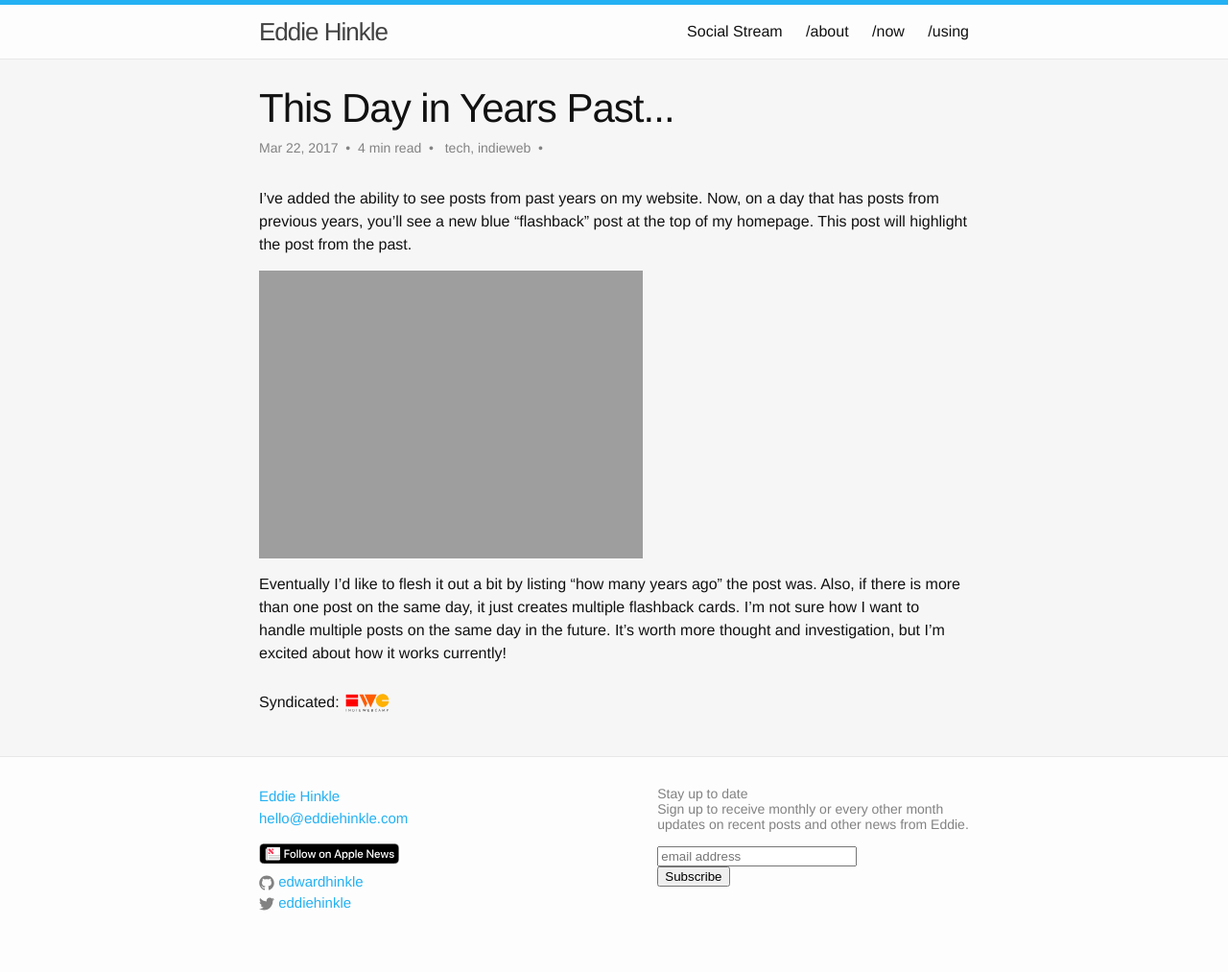
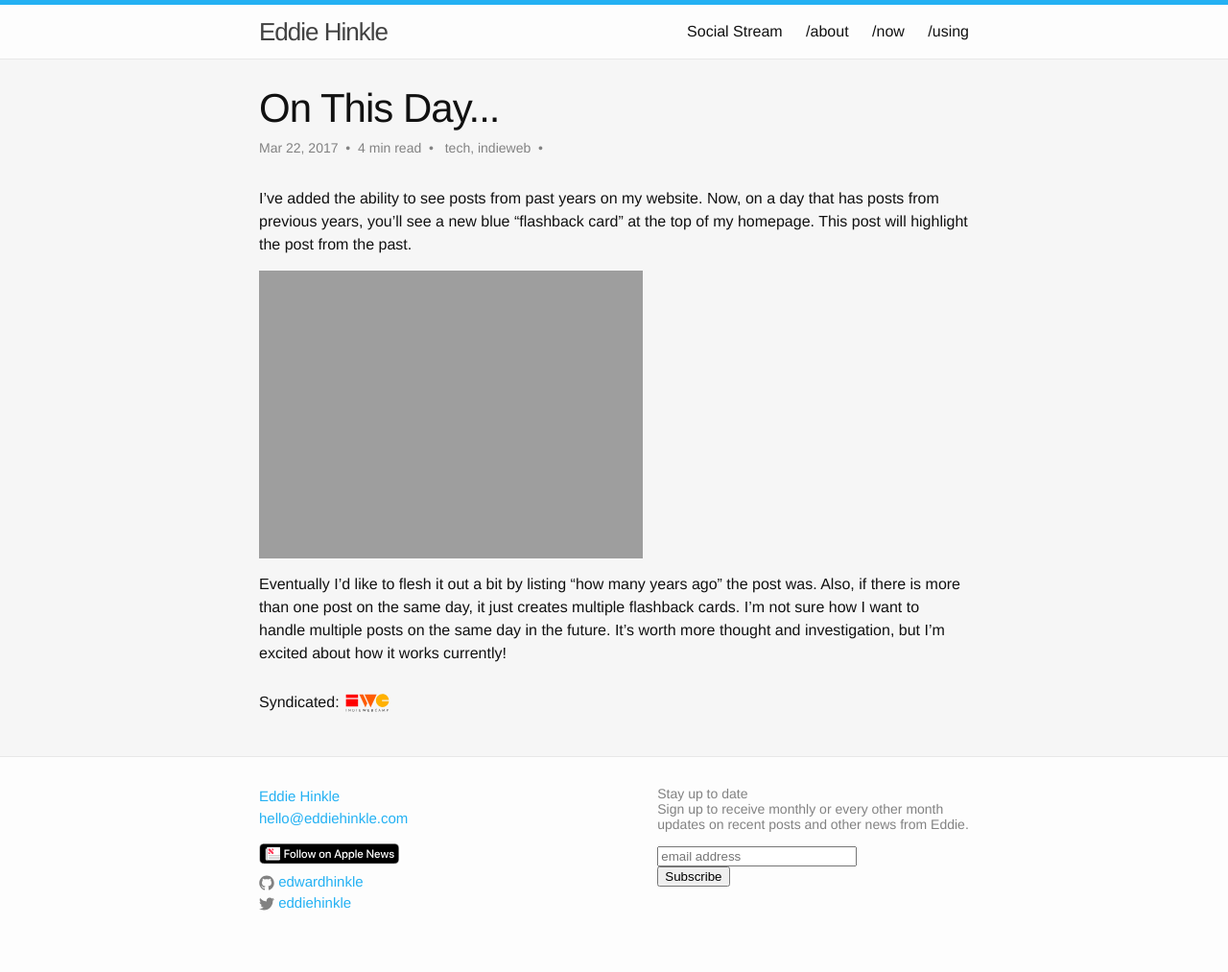
Before and after one commit to EdwardHinkle/eddie-personal, a Jekyll site: the page built from _source/_note/articles/2017-03-22-this-day-in-years-past.md, in a window 1280 px wide. Shown: the whole page at 96% size. Built offline with Jekyll 4.4.1, drawn with Linux system fonts in a browser that asks for light colours; nearby versions of some CDN libraries; comment, search, counter and statistics services are not loaded.

Commit message:
Change to “On This Day”

```diff
--- a/_source/_note/articles/2017-03-22-this-day-in-years-past.md
+++ b/_source/_note/articles/2017-03-22-this-day-in-years-past.md
@@ -1,7 +1,7 @@
 ---
 layout: post
 featured: true
-title:  "This Day in Years Past..."
+title:  "On This Day..."
 date:   2017-03-22 8:00:00 -0500
 type: article
 categories: tech
@@ -13,7 +13,7 @@ syndication:
    image: images/indiewebcamp.svg
    url: https://news.indieweb.org/en
 ---
-I've added the ability to see posts from past years on my website. Now, on a day that has posts from previous years, you'll see a new blue "flashback" post at the top of my homepage. This post will highlight the post from the past.
+I've added the ability to see posts from past years on my website. Now, on a day that has posts from previous years, you'll see a new blue "flashback card" at the top of my homepage. This post will highlight the post from the past.
 
 ![Screenshot of This Day in Years Past]({{ site.url }}/images/post-images/this-day-in-years.png)
 
--- a/_source/index.html
+++ b/_source/index.html
@@ -16,7 +16,7 @@ feed: true
 
     {% if todayMonth == month and todayDay == day and todayYear != year %}
     <div class="flashback-post basic-card">
-      <h2>This Day in Years Past</h2>
+      <h2>On This Day...</h2>
       {% include preview-types/preview.html %}
     </div>
     {% endif %}
```
